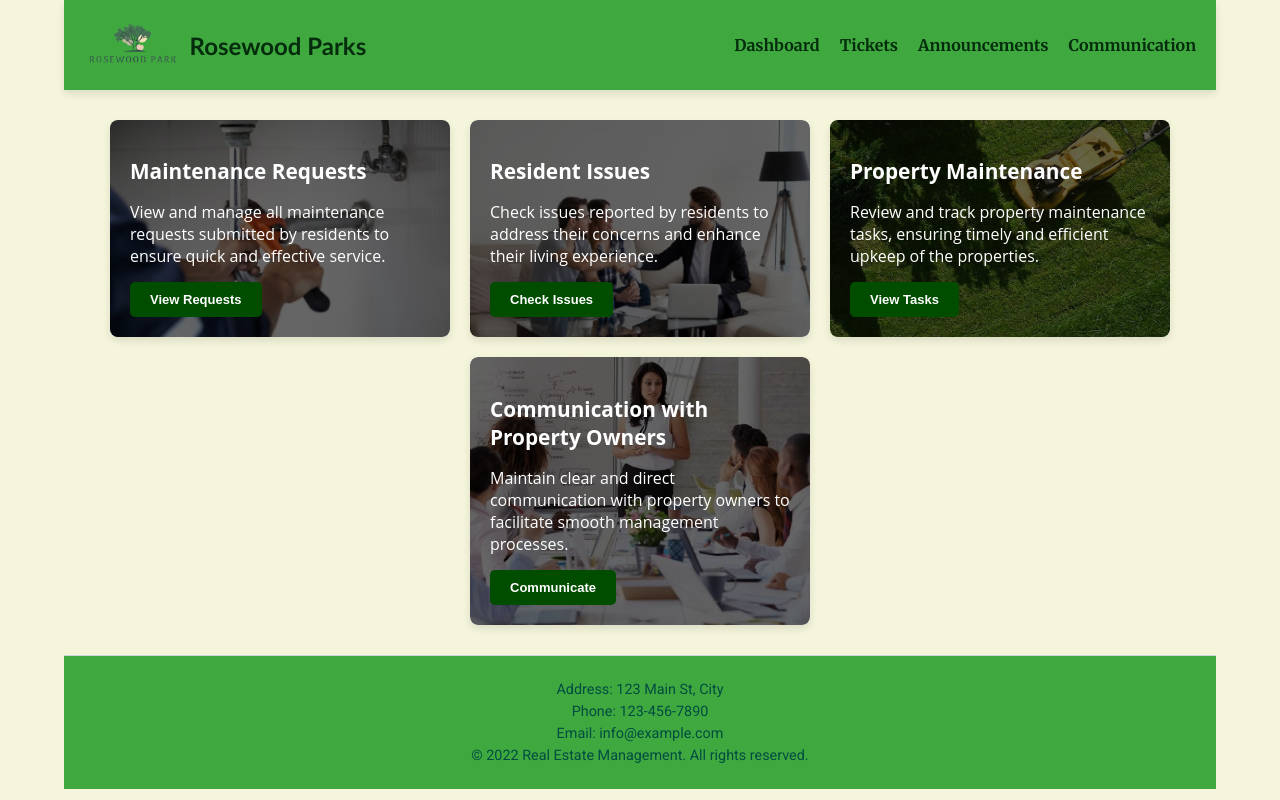
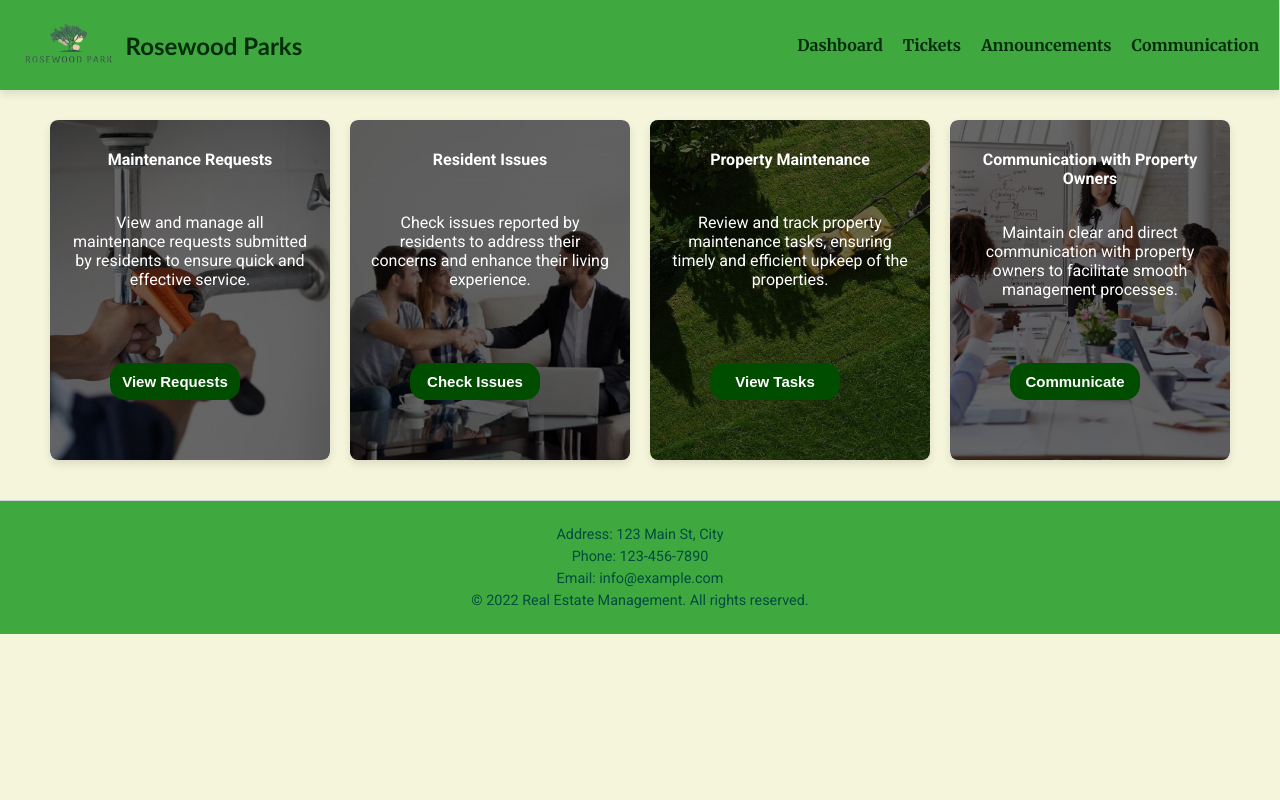
Before and after one commit to NicoleMumo/Real-Estate-Management-System, a PHP site: page /support.php in a window 1280 px wide. Run offline with PHP 8.4, Linux system fonts and the light colour scheme.

Commit message:
Finished final Support default look

```diff
--- a/support-style.css
+++ b/support-style.css
@@ -9,13 +9,12 @@ body {
 }
 
 .container {
-    width: 90%;
-    max-width: 1200px;
-    margin: auto;
+   height: 400px;
 }
 
 /* Header styling */
 header {
+    width:96.8%;
     display: flex;
     align-items: center;
     justify-content: space-between;
@@ -72,14 +71,18 @@ main {
     gap: 20px;
     justify-content: center;
     margin: 30px 0;
+    height: 30px;
 }
 
-/* Card styling with overlay */
+/* Card styling */
 .card {
+    display: flex;
+    flex-direction: column;
+    justify-content: space-between;
+    align-items: center;
     position: relative;
-    flex: 1 1 auto;
-    min-width: 250px;
-    max-width: 300px;
+    width: 240px;
+    height: 300px;
     padding: 20px;
     border-radius: 8px;
     box-shadow: 0 4px 8px rgba(0, 0, 0, 0.1);
@@ -88,11 +91,9 @@ main {
     color: white;
     overflow: hidden;
     transition: transform 0.2s;
-    font-family: 'Open Sans', sans-serif;
 }
 
 .card::before {
-    font-family: 'Open Sans', sans-serif;
     content: "";
     position: absolute;
     top: 0;
@@ -108,50 +109,51 @@ main {
     background-color: rgba(12, 131, 30, 0.655); /* Light green overlay on hover */
 }
 
+/* Content inside the card */
 .card h2,
-.card p,
-.card button {
+.card p {
     position: relative;
     z-index: 1;
-    font-size: small;
-}
-
-.card h2 {
-    font-size: 1.3em;
-    margin-bottom: 10px;
-    color: rgb(255, 255, 255);
-}
-
-.card p {
-    font-size: 1em;
-    margin-bottom: 15px;
+    font-size: medium;
+    margin: 10px 0;
+    text-align: center;
 }
 
 /* Button styling */
 button {
     background-color: rgb(0, 77, 0);
     color: #ffffff;
-    padding: 10px 20px;
+    padding: 10px 10px;
     border: none;
-    border-radius: 5px;
+    border-radius: 15px;
+margin: 40px;
+margin-left: 40px;
+   max-width: 130px;
     cursor: pointer;
     font-weight: bold;
-    font-size: 1em;
+    font-size: 15px;
     transition: background-color 0.3s;
     position: relative;
     z-index: 1;
 }
 
 button:hover {
-    background-color:  #088a2f;; /* Darker green for hover effect */
+    background-color: #088a2f; /* Darker green for hover effect */
+}
+
+/* Ensuring buttons align horizontally at the bottom of each card */
+.card button {
+    align-self: stretch; /* Makes button full-width within the card */
+    text-align: center;
 }
 
 /* Footer styling */
 footer {
+
     background-color: rgb(63, 169, 63);
     text-align: center;
     padding: 20px;
-    margin-top: 30px;
+    margin-top: 350px;
     font-size: 0.9em;
     color: #555;
     border-top: 1px solid #cfd8dc;
@@ -164,12 +166,13 @@ footer p {
 
 /* Responsive adjustments */
 @media (max-width: 768px) {
-    header, nav ul {
-        flex-direction: column;
-        text-align: center;
+    main {
+        flex-direction: column; /* Stacks cards vertically on smaller screens */
+        align-items: center;
     }
 
     .card {
-        max-width: 100%; /* Allow cards to take full width on smaller screens */
+        width: 100%; /* Full width on smaller screens */
+        margin-bottom: 20px;
     }
 }
```
